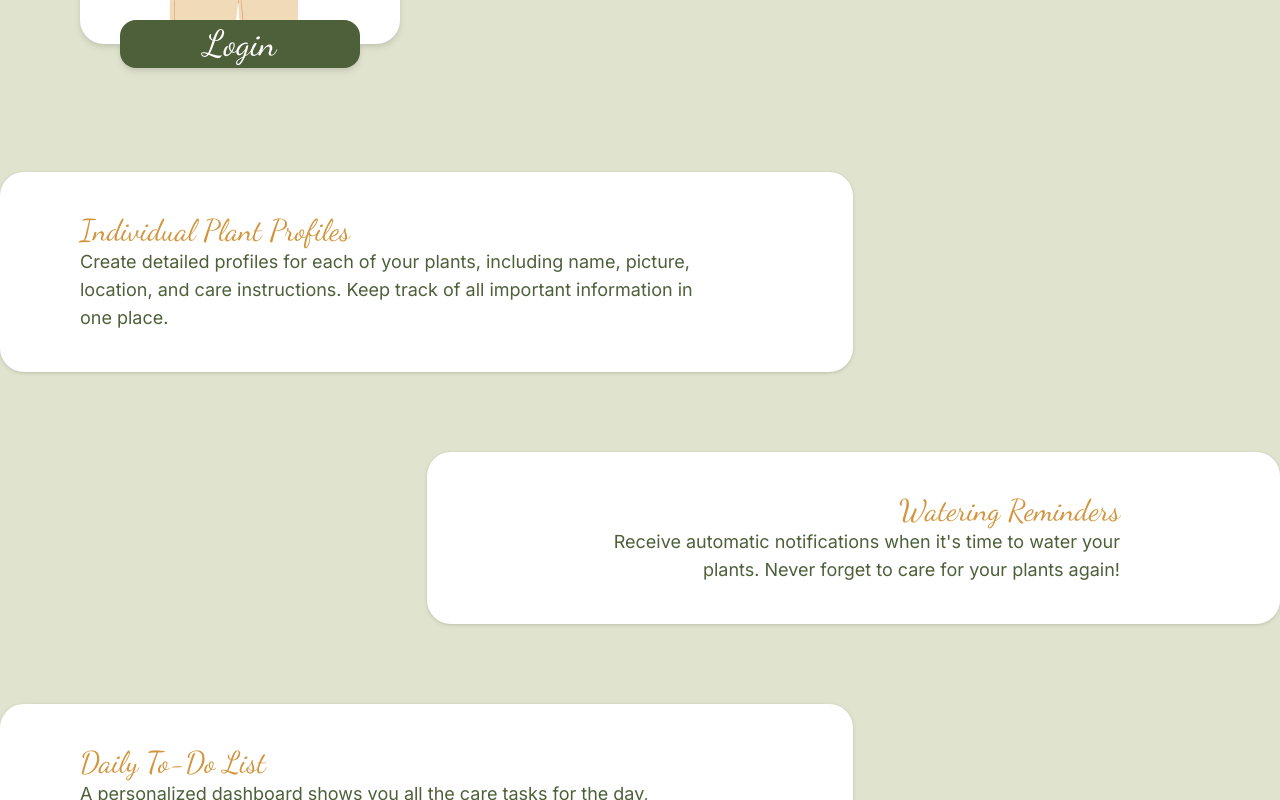
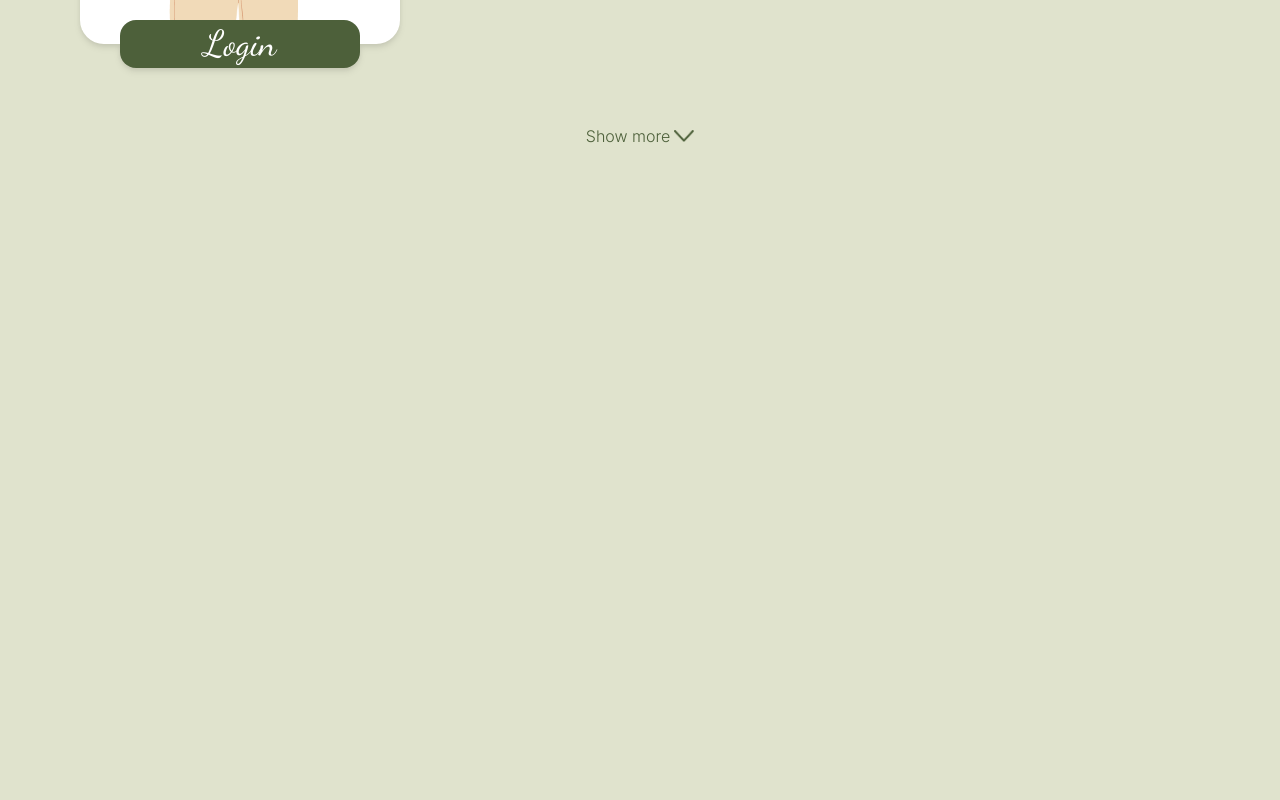
Before and after one commit to KiraTeresa/flora-venn, a Next.js app: page / in a window 1280 px wide. Shown: the part 420-1220 px from the top of the page. After the commit the page ends 800 px from the top, so only its background shows below. Built offline with nearby package versions, Linux system fonts and the light colour scheme.

Commit message:
implementing an accordion for featureDescriptions

```diff
--- a/app/dashboard/page.tsx
+++ b/app/dashboard/page.tsx
@@ -38,7 +38,7 @@ export default function Dashboard() {
                             <PlantCardMobile plant={plant} key={plant.id} />
                         )}
                     </div>
-                    <div className="hidden md:grid md:grid-cols-2 md:gap-4 md:block">
+                    <div className="hidden md:grid md:grid-cols-2 md:gap-4">
                         {MOCK_PLANT_DATA.map((plant) =>
                             <PlantCardDesktop plant={plant} key={plant.id} />
                         )}
--- a/app/page.tsx
+++ b/app/page.tsx
@@ -2,27 +2,33 @@ import { featureDescriptions } from "@/src/constants/feature-description";
 import { dancingScript } from "./fonts";
 import clsx from "clsx";
 import { Login } from "@/components/login";
+import { Accordion } from "@/components/accordion";
 
 export default function Home() {
 
 
   return (
     <main className="max-w-screen-xl m-auto">
-      <section className="flex items-center flex-col h-fit mt-5 md:m-20 md:justify-between md:flex-row">
+      <section className="flex items-center flex-col mt-5 md:m-20 md:justify-between md:flex-row">
         <Login />
         <div className="py-10 px-5 md:w-3/5 text-center">
           <h1 className={clsx('text-highlight text-6xl mb-5 hidden md:inline-block', dancingScript.className)}>Welcome to <span className="text-primary">FloraVenn</span></h1>
           <p className="mt-10 sm:text-2xl md:mt-0">FloraVenn is the ultimate solution for all plant enthusiasts! Our app helps you keep your plants healthy and happy by reminding you of all important care tasks. Whether you are an experienced gardener or a beginner, FloraVenn makes plant care easy and stress-free.</p>
         </div>
       </section>
-      <div className='flex flex-col md:gap-20 md:my-32'>
+      <Accordion
+        className="transition-[max-height] ease-in-out duration-1000 mt-10 px-5"
+        contentClassName='flex flex-col md:gap-20 md:mt-10 md:mb-32'
+        ctaTextOpen="Show more"
+        ctaTextClose="Show less"
+      >
         {featureDescriptions.map((feature, index) =>
-          <section key={feature.id} className={clsx("border-dashed border-t-white border-t-2 text-center py-10 px-5 md:border-none md:text-start md:bg-white md:drop-shadow md:ps-20 md:pe-40 md:w-2/3 md:rounded-3xl", index % 2 !== 0 && 'self-end md:text-end md:ps-40 md:pe-20')}>
+          <section key={feature.id} className={clsx("text-center py-10 px-5 md:border-none md:text-start md:bg-white md:drop-shadow md:ps-20 md:pe-40 md:w-2/3 md:rounded-3xl", index % 2 !== 0 && 'self-end md:text-end md:ps-40 md:pe-20', index !== 0 && 'border-dashed border-t-white border-t-2 ')}>
             <h2 className={clsx('text-highlight text-2xl sm:text-3xl', dancingScript.className)}>{feature.headline}</h2>
             <p className="sm:text-lg">{feature.content}</p>
           </section>
         )}
-      </div>
+      </Accordion>
     </main>
   );
 }
--- /dev/null
+++ b/components/accordion.tsx
@@ -0,0 +1,33 @@
+'use client';
+
+import clsx from "clsx";
+import { FC, ReactNode, useState } from "react";
+
+interface AccordionProps {
+    children: ReactNode,
+    className: string,
+    contentClassName: string,
+    ctaTextOpen: string,
+    ctaTextClose?: string,
+}
+
+export const Accordion: FC<AccordionProps> = ({
+    children,
+    className,
+    contentClassName,
+    ctaTextOpen,
+    ctaTextClose = ctaTextOpen
+}) => {
+    const [isOpen, setIsOpen] = useState(false);
+
+    return (
+        <div className={clsx(className, isOpen ? 'max-h-screen' : 'max-h-8')}>
+            <button type="button" onClick={() => setIsOpen(!isOpen)} className={clsx("w-full flex gap-1 items-center justify-center border-dashed border-b-white font-light pb-1", { 'border-b-2': isOpen })}>{isOpen ? ctaTextClose : ctaTextOpen}
+                <img src="/images/Arrow.png" alt="arrow" className={clsx("h-3 w-5 transition-transform ease-in-out duration-1000", isOpen ? 'rotate-180' : 'rotate-0')} />
+            </button>
+            <div className={contentClassName}>
+                {children}
+            </div>
+        </div>
+    )
+}
```
Also changed, not shown: public/images/Arrow.png (added).
